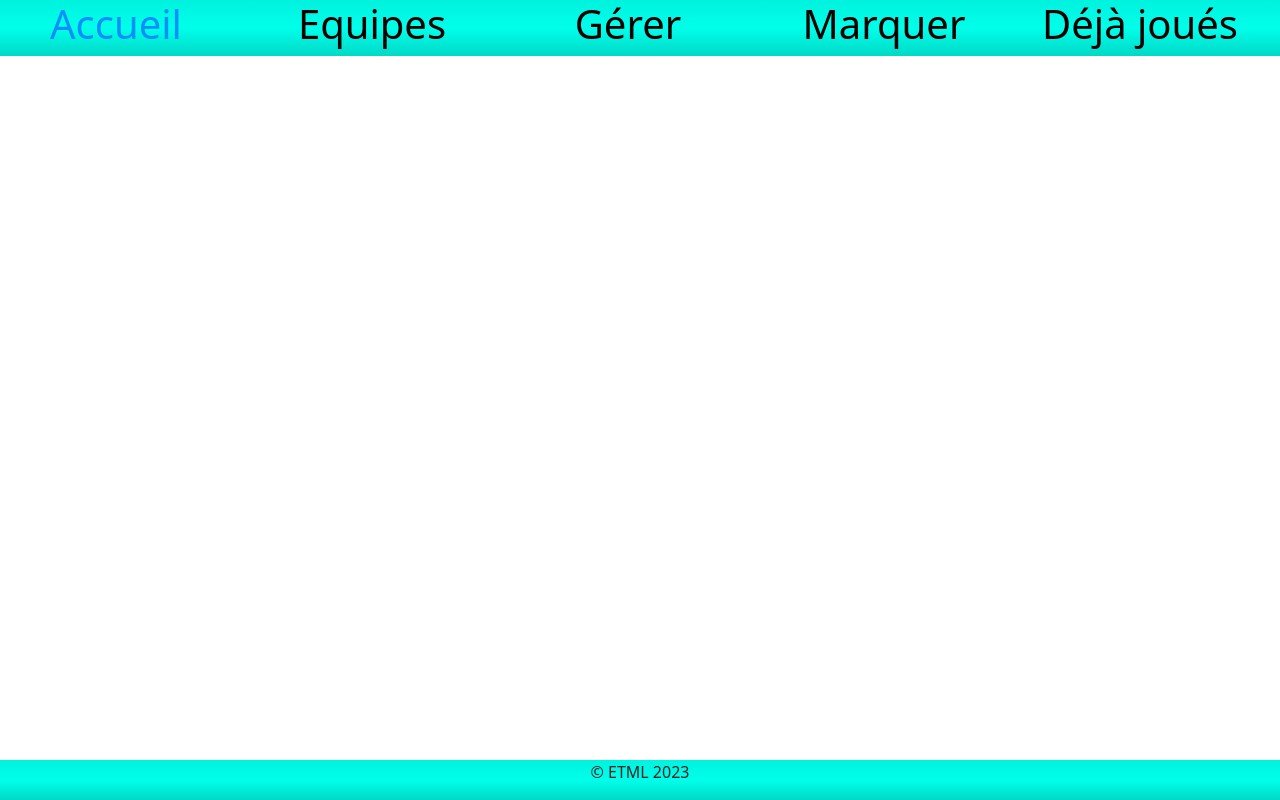
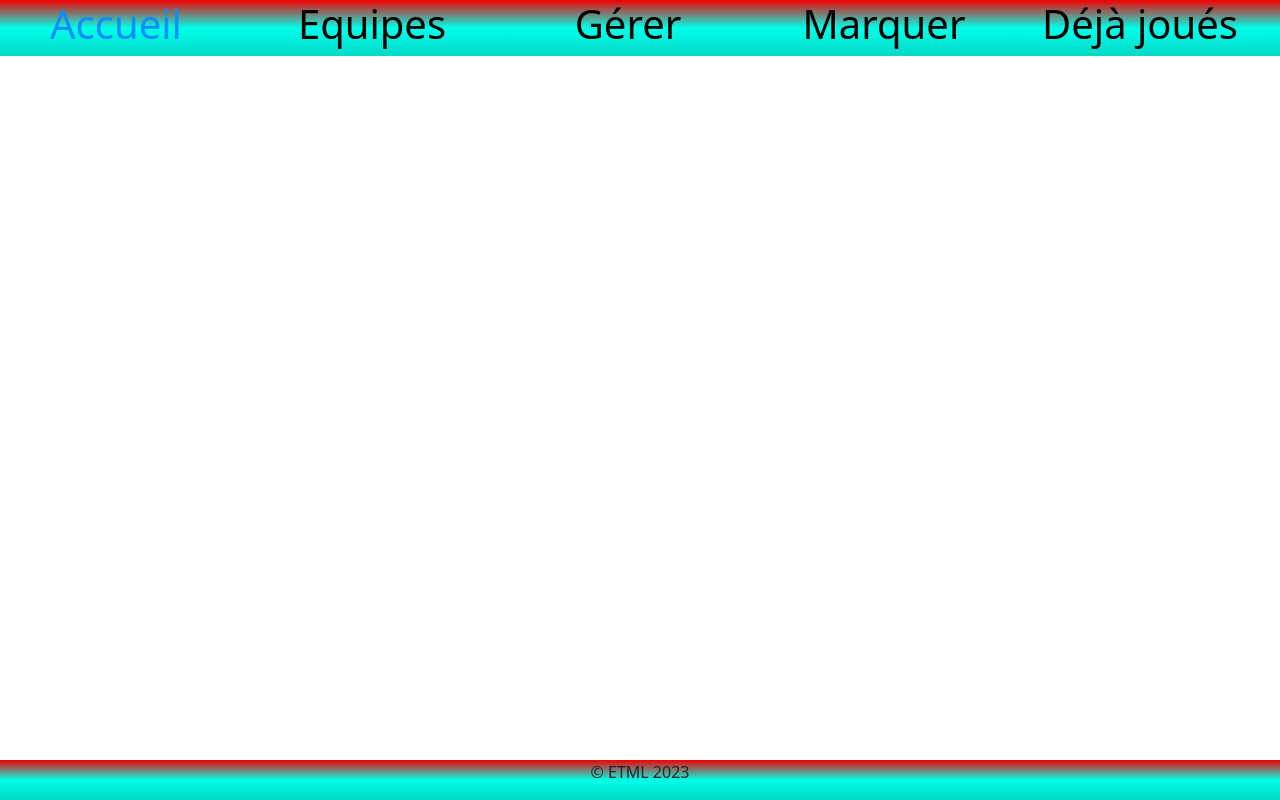
Before and after one commit to maelget1/VolscoreNEMATH, a PHP site: page /gabarit.php in a window 1280 px wide. Run offline with PHP 8.4, Linux system fonts and the light colour scheme; data that the repository does not hold is empty; some libraries are stand-ins or nearby versions.

Commit message:
changer la couleur du site

```diff
--- a/PhP/css/styles.css
+++ b/PhP/css/styles.css
@@ -1,5 +1,5 @@
 header, footer {
-    background: linear-gradient(0.5turn, #00F2DE, #00FFEA, #00D9C7);
+    background: linear-gradient(0.5turn, #f20000, #00FFEA, #00D9C7);
 }
 
 .link{
```
